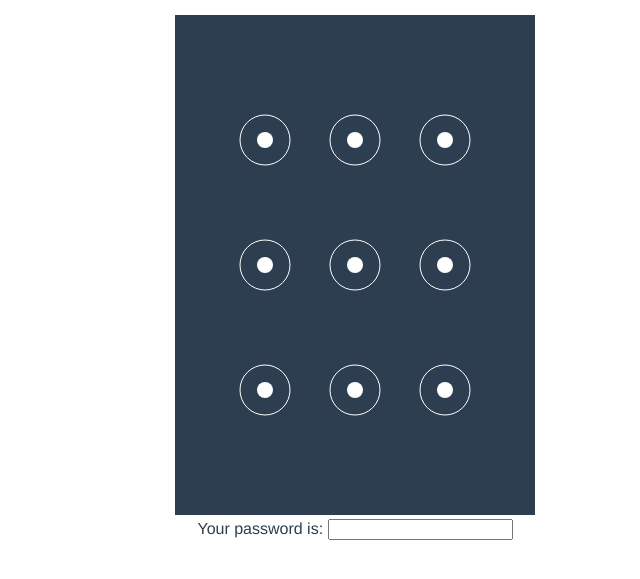
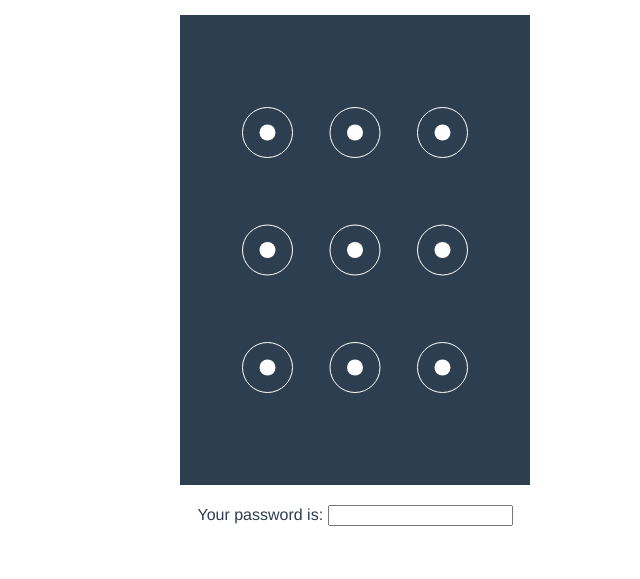
Before and after one commit to phenax/pattern-lock-js, a plain HTML site: page index.html in a window 1280 px wide. Shown: the part 95-674 px from the top of the page, without its empty margins (285-925 px from the left). Drawn offline with Linux system fonts and the light colour scheme.

Commit message:
layout stuff

```diff
--- a/index.html
+++ b/index.html
@@ -34,6 +34,10 @@
 			text-align: left;
 		}
 
+		.password {
+			padding: 1em 0;
+		}
+
 	</style>
 </head>
 <body>
--- a/js/script.js
+++ b/js/script.js
@@ -5,7 +5,7 @@
 
 		const patternLock= new PatternLock({
 			el: '#patternLock',
-			dimens: { width: 360, height: 500 },
+			dimens: { width: 350, height: 470 },
 		});
 
 		patternLock.setTheme({
```
